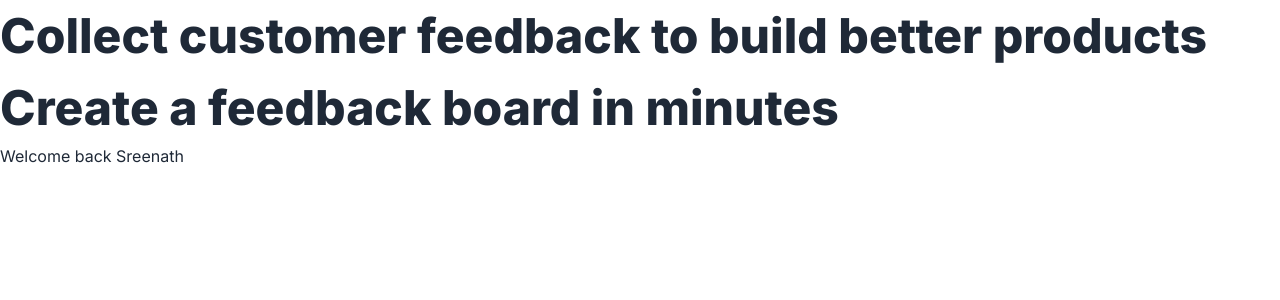
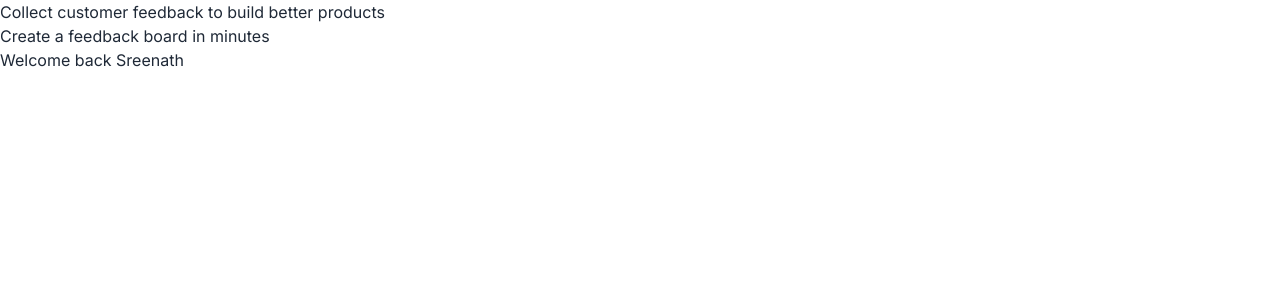
Before and after one commit to sreenathpradeep/saas-one, a Next.js app: page / in a window 1280 px wide. Shown: the top 300 px of the page. Built offline with nearby package versions, Linux system fonts and the light colour scheme.

Commit message:
more changes

```diff
--- a/app/globals.css
+++ b/app/globals.css
@@ -1,8 +1,3 @@
 @tailwind base;
 @tailwind components;
 @tailwind utilities;
-
-.title {
-    font-size: 48px;
-    font-weight: 800;
-}
```
